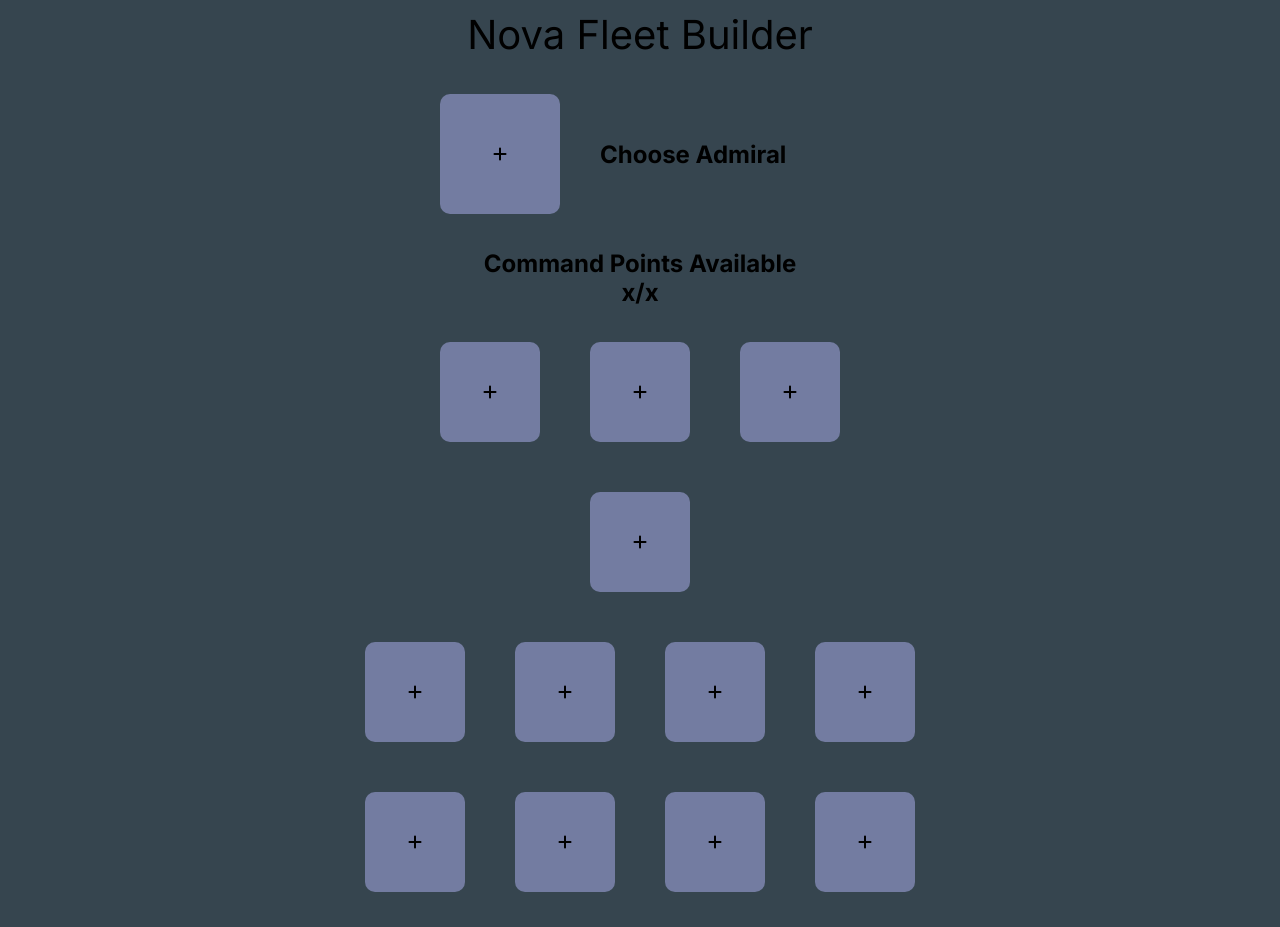
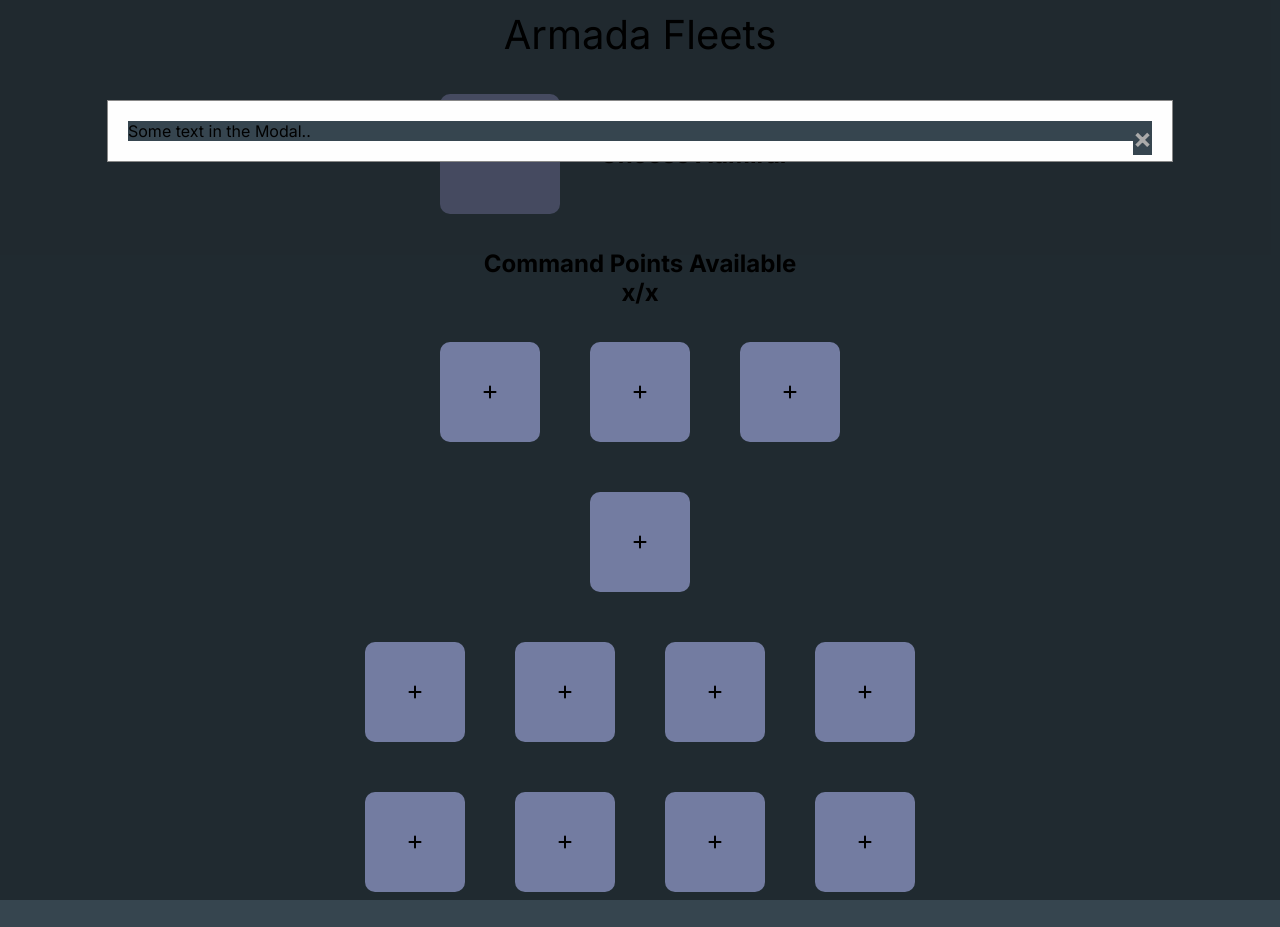
Before and after one commit to Precursorr/Armada-Fleets, a plain HTML site: page index.html in a window 1280 px wide. Both pictures are taken after a click on the button 500 px from the left and 154 px from the top of the page. Drawn offline with Linux system fonts and the light colour scheme.

Commit message:
Add button function for admiral choices

```diff
--- a/assets/css/style.css
+++ b/assets/css/style.css
@@ -6,6 +6,7 @@
     border: 0;
     font-family: "Inter", sans-serif;
     background-color: #36454F;
+    z-index: 1;
 }
 
 /* Header */
@@ -85,7 +86,7 @@
     padding: 15px 0px 15px 0px;
 }
 
-#btn {
+.btn {
     background: none;
 	color: inherit;
 	border: none;
@@ -94,6 +95,49 @@
 	cursor: pointer;
 	outline: inherit;
 }
+
+
+
+/* The Modal (background) */
+.modal {
+    display: none; /* Hidden by default */
+    position: fixed; /* Stay in place */
+    z-index: 1; /* Sit on top */
+    padding-top: 100px; /* Location of the box */
+    left: 0;
+    top: 0;
+    width: 100%; /* Full width */
+    height: 100%; /* Full height */
+    overflow: auto; /* Enable scroll if needed */
+    background-color: rgb(0,0,0); /* Fallback color */
+    background-color: rgba(0,0,0,0.4); /* Black w/ opacity */
+  }
+
+  /* Modal Content */
+  #admiral-modal-content {
+    background-color: #fefefe;
+    margin: auto;
+    padding: 20px;
+    border: 1px solid #888;
+    width: 80%;
+  }
+
+  /* The Close Button */
+  .close {
+    color: #aaaaaa;
+    float: right;
+    font-size: 28px;
+    font-weight: bold;
+  }
+
+  .close:hover,
+  .close:focus {
+    color: #000;
+    text-decoration: none;
+    cursor: pointer;
+  }
+
+
 
 /* Media Query*/
 @media only screen and (min-device-width: 768px){
--- /dev/null
+++ b/assets/scripts/script.js
@@ -0,0 +1,25 @@
+// Get the modal
+var modal = document.getElementById("admiral-choices");
+
+// Get the button that opens the modal
+var btn = document.getElementById("Abtn");
+
+// Get the <span> element that closes the modal
+var span = document.getElementsByClassName("close")[0];
+
+// When the user clicks the button, open the modal
+btn.onclick = function() {
+  modal.style.display = "block";
+}
+
+// When the user clicks on <span> (x), close the modal
+span.onclick = function() {
+  modal.style.display = "none";
+}
+
+// When the user clicks anywhere outside of the modal, close it
+window.onclick = function(event) {
+  if (event.target == modal) {
+    modal.style.display = "none";
+  }
+}
--- a/index.html
+++ b/index.html
@@ -4,7 +4,7 @@
     <meta charset="UTF-8">
     <meta name="viewport" content="width=device-width, initial-scale=1.0">
     <link rel="stylesheet" href="assets/css/style.css">
-    <title>Nova Fleet Builder</title>
+    <title>Armada Fleets</title>
 </head>
 
 <!-- Body -->
@@ -12,13 +12,14 @@
 
     <!-- Heading -->
     <div>
-        <header id="NFB">Nova Fleet Builder</header>
+        <header id="NFB">Armada Fleets</header>
     </div>
 
     <!-- Admiral box, text and command points tally -->
     <div id="container">
         <div id="admiral-box">
-            <button id="btn" onclick="myFunction"><i class="fa-solid fa-plus" style="color: #000000; background-color: #737CA1;"></i></button>
+            <!-- Open admiral modal -->
+            <button class="btn" id="Abtn"><i class="fa-solid fa-plus" style="color: #000000; background-color: #737CA1;"></i></button>
         </div>
         <div id="admiral-text"><h2>Choose Admiral</h2></div>
     </div>
@@ -27,35 +28,47 @@
         <h1 class="cmd">x/x</h1>
     </div>
 
+    <!-- Admiral choices -->
+    <div id="admiral-choices" class="modal">
+
+    <!-- Modal content -->
+    <div id="admiral-modal-content">
+        <span class="close">&times;</span>
+        <p>Some text in the Modal..</p>
+    </div>
+
+    </div>
+
     <!-- Rear row -->
     <div id="rear-row">
-        <div class="slots"><button id="btn" onclick="myFunction"><i class="fa-solid fa-plus" style="color: #000000; background-color: #737CA1;"></i></button></div>
-        <div class="slots"><button id="btn" onclick="myFunction"><i class="fa-solid fa-plus" style="color: #000000; background-color: #737CA1;"></i></button></div>
-        <div class="slots"><button id="btn" onclick="myFunction"><i class="fa-solid fa-plus" style="color: #000000; background-color: #737CA1;"></i></button></i></div>
+        <div class="slots"><button class="btn" onclick="myFunction"><i class="fa-solid fa-plus" style="color: #000000; background-color: #737CA1;"></i></button></div>
+        <div class="slots"><button class="btn" onclick="myFunction"><i class="fa-solid fa-plus" style="color: #000000; background-color: #737CA1;"></i></button></div>
+        <div class="slots"><button class="btn" onclick="myFunction"><i class="fa-solid fa-plus" style="color: #000000; background-color: #737CA1;"></i></button></i></div>
     </div>
 
     <!-- Flagship -->
     <div id="flag-row">
-        <div class="slots"><button id="btn" onclick="myFunction"><i class="fa-solid fa-plus" style="color: #000000; background-color: #737CA1;"></i></button></div>
+        <div class="slots"><button class="btn" onclick="myFunction"><i class="fa-solid fa-plus" style="color: #000000; background-color: #737CA1;"></i></button></div>
     </div>
 
     <!-- Main row -->
     <div id="main-row">
-        <div class="slots"><button id="btn" onclick="myFunction"><i class="fa-solid fa-plus" style="color: #000000; background-color: #737CA1;"></i></button></div>
-        <div class="slots"><button id="btn" onclick="myFunction"><i class="fa-solid fa-plus" style="color: #000000; background-color: #737CA1;"></i></button></div>
-        <div class="slots"><button id="btn" onclick="myFunction"><i class="fa-solid fa-plus" style="color: #000000; background-color: #737CA1;"></i></button></div>
-        <div class="slots"><button id="btn" onclick="myFunction"><i class="fa-solid fa-plus" style="color: #000000; background-color: #737CA1;"></i></button></div>
+        <div class="slots"><button class="btn" onclick="myFunction"><i class="fa-solid fa-plus" style="color: #000000; background-color: #737CA1;"></i></button></div>
+        <div class="slots"><button class="btn" onclick="myFunction"><i class="fa-solid fa-plus" style="color: #000000; background-color: #737CA1;"></i></button></div>
+        <div class="slots"><button class="btn" onclick="myFunction"><i class="fa-solid fa-plus" style="color: #000000; background-color: #737CA1;"></i></button></div>
+        <div class="slots"><button class="btn" onclick="myFunction"><i class="fa-solid fa-plus" style="color: #000000; background-color: #737CA1;"></i></button></div>
     </div>
 
     <!-- Front row -->
     <div id="front-row">
-        <div class="slots"><button id="btn" onclick="myFunction"><i class="fa-solid fa-plus" style="color: #000000; background-color: #737CA1;"></i></button></div>
-        <div class="slots"><button id="btn" onclick="myFunction"><i class="fa-solid fa-plus" style="color: #000000; background-color: #737CA1;"></i></button></div>
-        <div class="slots"><button id="btn" onclick="myFunction"><i class="fa-solid fa-plus" style="color: #000000; background-color: #737CA1;"></i></button></div>
-        <div class="slots"><button id="btn" onclick="myFunction"><i class="fa-solid fa-plus" style="color: #000000; background-color: #737CA1;"></i></button></div>
+        <div class="slots"><button class="btn" onclick="myFunction"><i class="fa-solid fa-plus" style="color: #000000; background-color: #737CA1;"></i></button></div>
+        <div class="slots"><button class="btn" onclick="myFunction"><i class="fa-solid fa-plus" style="color: #000000; background-color: #737CA1;"></i></button></div>
+        <div class="slots"><button class="btn" onclick="myFunction"><i class="fa-solid fa-plus" style="color: #000000; background-color: #737CA1;"></i></button></div>
+        <div class="slots"><button class="btn" onclick="myFunction"><i class="fa-solid fa-plus" style="color: #000000; background-color: #737CA1;"></i></button></div>
     </div>
 
 <!-- font awesome script -->
-<script src="https://kit.fontawesome.com/97317b0f17.js" crossorigin="anonymous"></script>
+<script src="https://kit.fontawesome.com/97317b0f17.js " crossorigin="anonymous"></script>
+<script src="assets/scripts/script.js"></script>
 </body>
 </html>
```
